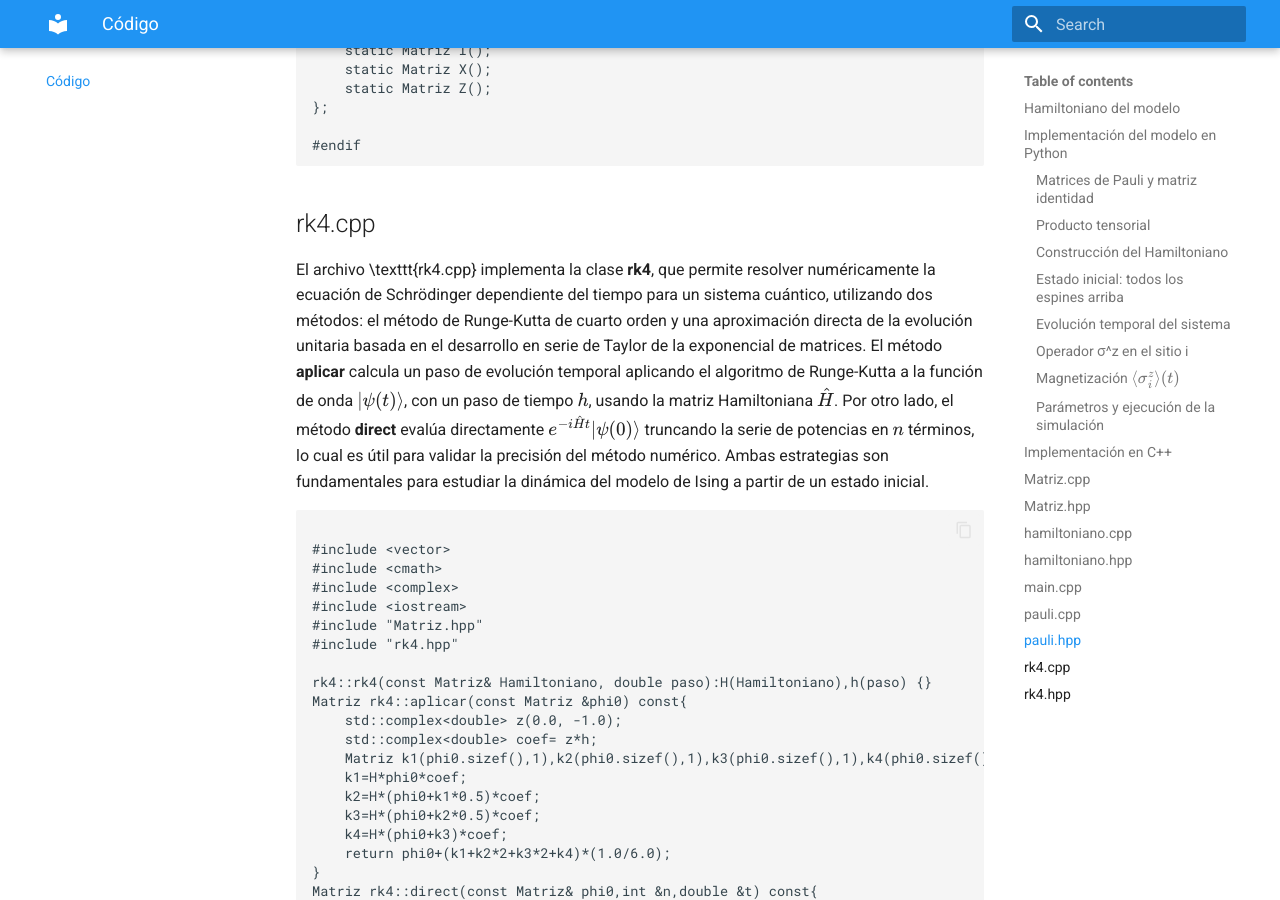
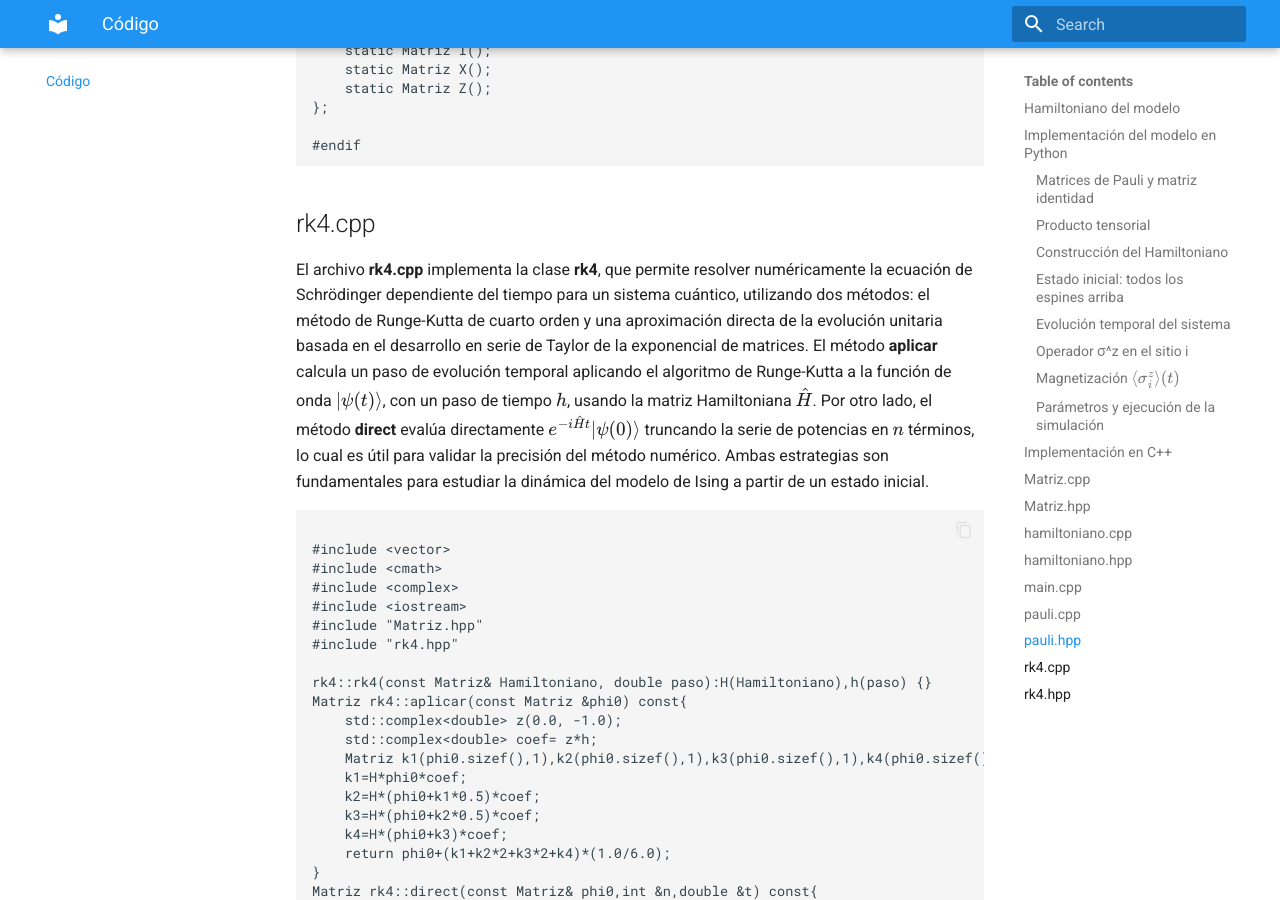
Before and after one commit to Kimberline019/ising-mkdocs, an MkDocs documentation site: the page built from docs/codigo.md, in a window 1280 px wide and 900 px high, scrolled down 8135 px. Built offline with MkDocs 1.6.1 and Material for MkDocs 9.7.7, drawn with Linux system fonts in a browser that asks for light colours.

Commit message:
Update codigo.md

````diff
--- a/docs/codigo.md
+++ b/docs/codigo.md
@@ -393,7 +393,7 @@ public:
 
 
 ## rk4.cpp
-El archivo \texttt{rk4.cpp} implementa la clase **rk4**, que permite resolver numéricamente la ecuación de Schrödinger dependiente del tiempo para un sistema cuántico, utilizando dos métodos: el método de Runge-Kutta de cuarto orden y una aproximación directa de la evolución unitaria basada en el desarrollo en serie de Taylor de la exponencial de matrices. El método **aplicar** calcula un paso de evolución temporal aplicando el algoritmo de Runge-Kutta a la función de onda \( |\psi(t)\rangle \), con un paso de tiempo \( h \), usando la matriz Hamiltoniana \( \hat{H} \). Por otro lado, el método **direct** evalúa directamente \( e^{-i\hat{H}t}|\psi(0)\rangle \) truncando la serie de potencias en \( n \) términos, lo cual es útil para validar la precisión del método numérico. Ambas estrategias son fundamentales para estudiar la dinámica del modelo de Ising a partir de un estado inicial.
+El archivo **rk4.cpp** implementa la clase **rk4**, que permite resolver numéricamente la ecuación de Schrödinger dependiente del tiempo para un sistema cuántico, utilizando dos métodos: el método de Runge-Kutta de cuarto orden y una aproximación directa de la evolución unitaria basada en el desarrollo en serie de Taylor de la exponencial de matrices. El método **aplicar** calcula un paso de evolución temporal aplicando el algoritmo de Runge-Kutta a la función de onda \( |\psi(t)\rangle \), con un paso de tiempo \( h \), usando la matriz Hamiltoniana \( \hat{H} \). Por otro lado, el método **direct** evalúa directamente \( e^{-i\hat{H}t}|\psi(0)\rangle \) truncando la serie de potencias en \( n \) términos, lo cual es útil para validar la precisión del método numérico. Ambas estrategias son fundamentales para estudiar la dinámica del modelo de Ising a partir de un estado inicial.
 
 ```cpp
 
````
